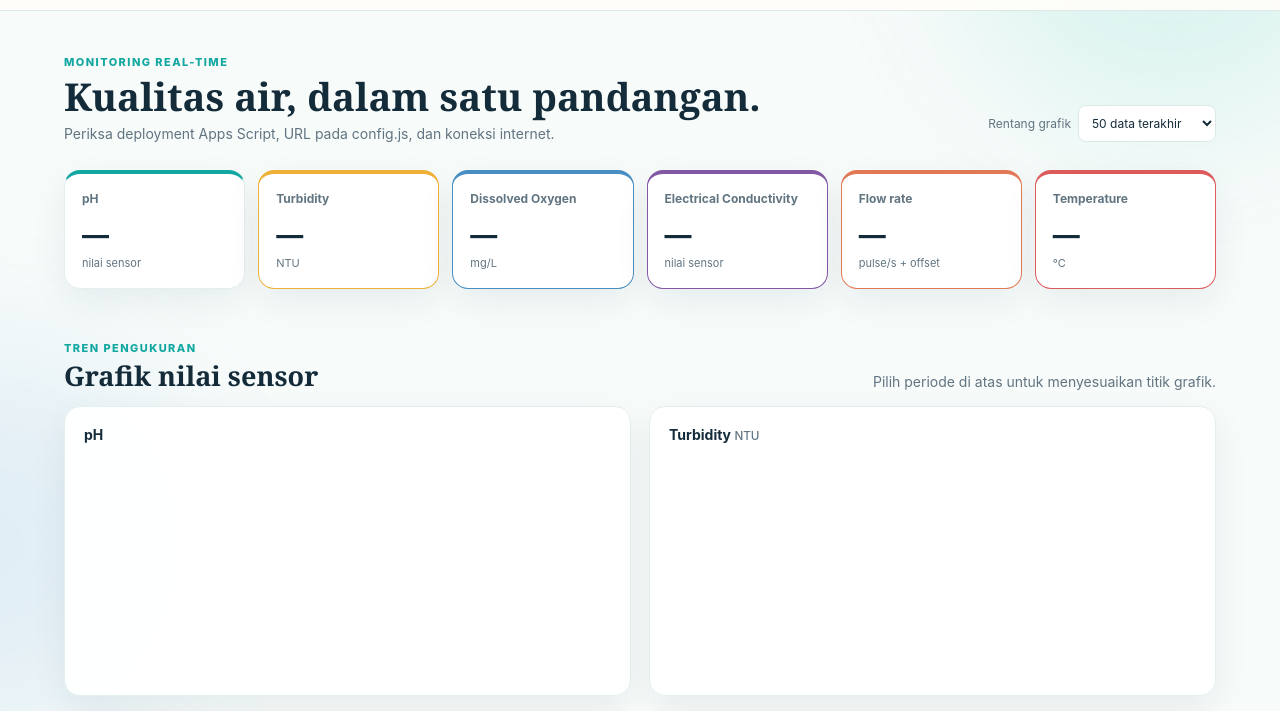
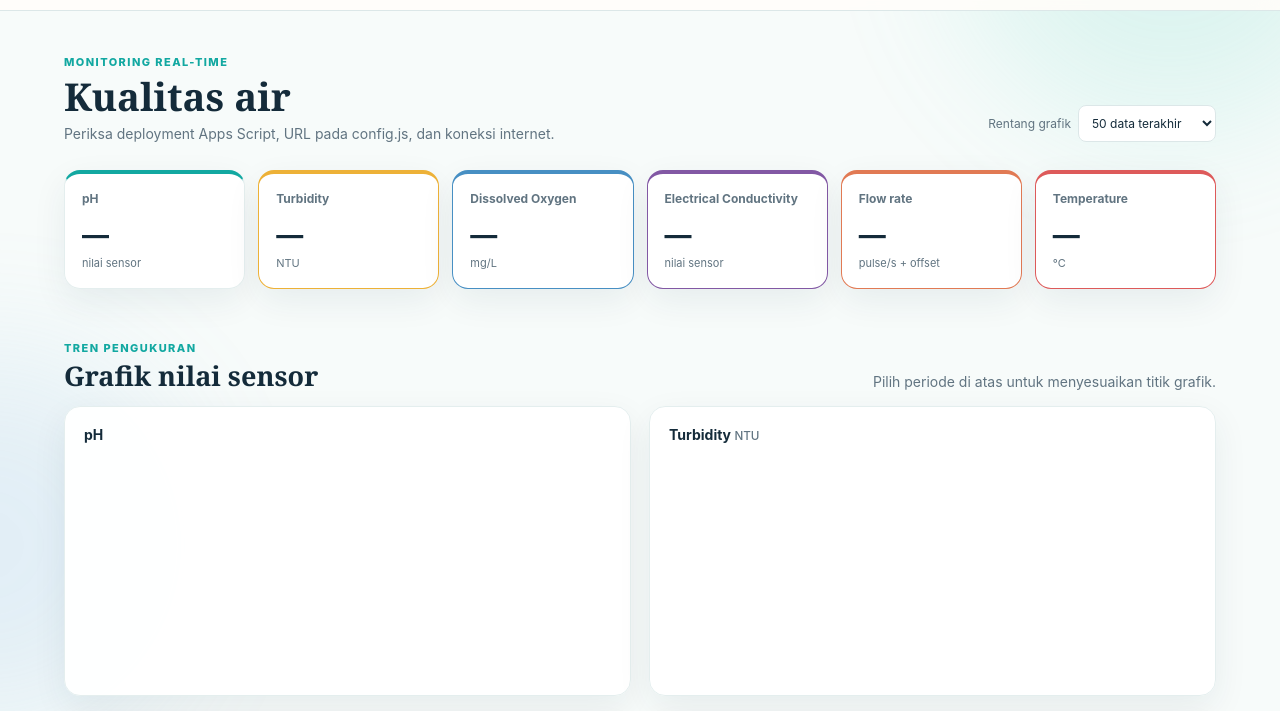
Before and after one commit to Armlombok/KulitasAir, a plain HTML site: page docs/index.html in a window 1280 px wide. Shown: the part 65-776 px from the top of the page. Drawn offline with nearby package versions, Linux system fonts and the light colour scheme; no server answers.

Commit message:
Update index.html

```diff
--- a/docs/index.html
+++ b/docs/index.html
@@ -15,7 +15,7 @@
   </header>
   <main>
     <section class="hero">
-      <div><p class="eyebrow">MONITORING REAL-TIME</p><h2>Kualitas air, dalam satu pandangan.</h2><p class="subtle" id="lastUpdated">Menghubungkan ke Google Sheets…</p></div>
+      <div><p class="eyebrow">MONITORING REAL-TIME</p><h2>Kualitas air</h2><p class="subtle" id="lastUpdated">Menghubungkan ke Google Sheets…</p></div>
       <div class="hero-actions"><label>Rentang grafik <select id="chartRange"><option value="50">50 data terakhir</option><option value="200">200 data terakhir</option><option value="all">Semua data</option></select></label></div>
     </section>
     <section class="metrics" aria-label="Nilai sensor terakhir">
```
